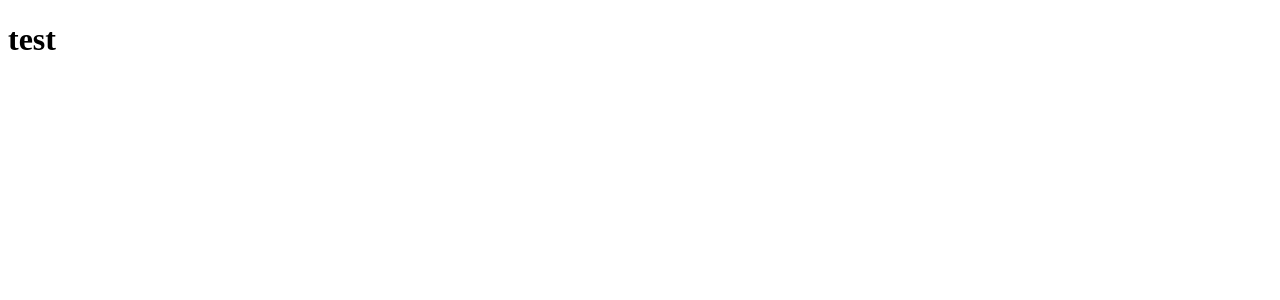
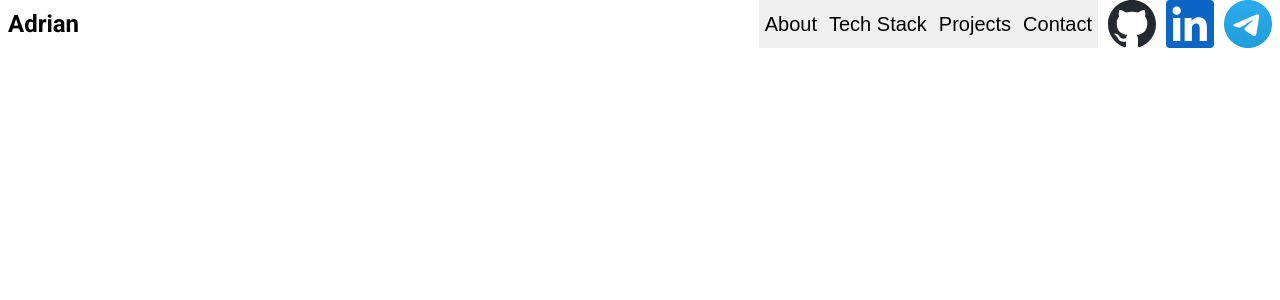
Before and after one commit to InEudaimonia/myPortfolio, a Vue app: page / in a window 1280 px wide. Shown: the top 300 px of the page. Built offline with nearby package versions, Linux system fonts and the light colour scheme.

Commit message:
🖥️ wip: Start Navigation Bar

```diff
--- a/src/views/Home.vue
+++ b/src/views/Home.vue
@@ -1,7 +1,84 @@
 <template>
-    <h1> test </h1>
+    <nav class="navigation-bar">
+        <span>Adrian</span>
+        <div class="nav-buttons">
+            <!-- Navigations -->
+             <button>About</button>
+             <button>Tech Stack</button>
+             <button>Projects</button>
+             <button> Contact</button>
+             <div class="nav-socials" v-for="soc in socials" :key="soc.name">
+                 <!-- Socials -->
+                 <img :src="soc.iconPath" class="social-icon" @click="handleSocialClick(soc.url)"/>
+             </div>
+        </div>
+    </nav>
+    <main>
+
+    </main>
 </template>
 
 <script setup lang="ts">
+import { ref } from 'vue'
+import Github from '../assets/images/svg/Github.svg'
+import LinkedIn from '../assets/images/svg/LinkedIn.svg'
+import Telegram from '../assets/images/svg/Telegram.svg'
+
+interface Socials {
+    name: string
+    url: string
+    iconPath: string
+}
+
+const socials = ref<Socials[]>([
+    {
+        name: "Github",
+        url: "https://github.com/InEudaimonia",
+        iconPath: Github
+
+    },
+    {
+        name: "LinkedIn",
+        url: "https://www.linkedin.com/in/adrian-paul-de-los-reyes-38270b312",
+        iconPath: LinkedIn
+    },
+    {
+        name: "Telegram",
+        url: "https://t.me/trueYanni",
+        iconPath: Telegram
+    }
+])
+
+const handleSocialClick = (url: string): void => {
+    window.location.href = url
+}
 
 </script>
+<style scoped>
+.navigation-bar {
+    display: flex;
+    align-items: center;
+    justify-content: space-between;
+    font-family: roboto;
+    font-weight: bold;
+}
+
+.navigation-bar span {
+    font-size: 24px;
+}
+
+.nav-buttons button {
+    border: none;
+    font-weight: medium;
+    font-size: 20px;
+}
+
+.nav-buttons {
+    display: flex;
+}
+
+.nav-socials {
+    display: flex;
+    margin-left: 10px;
+}
+</style>
```
